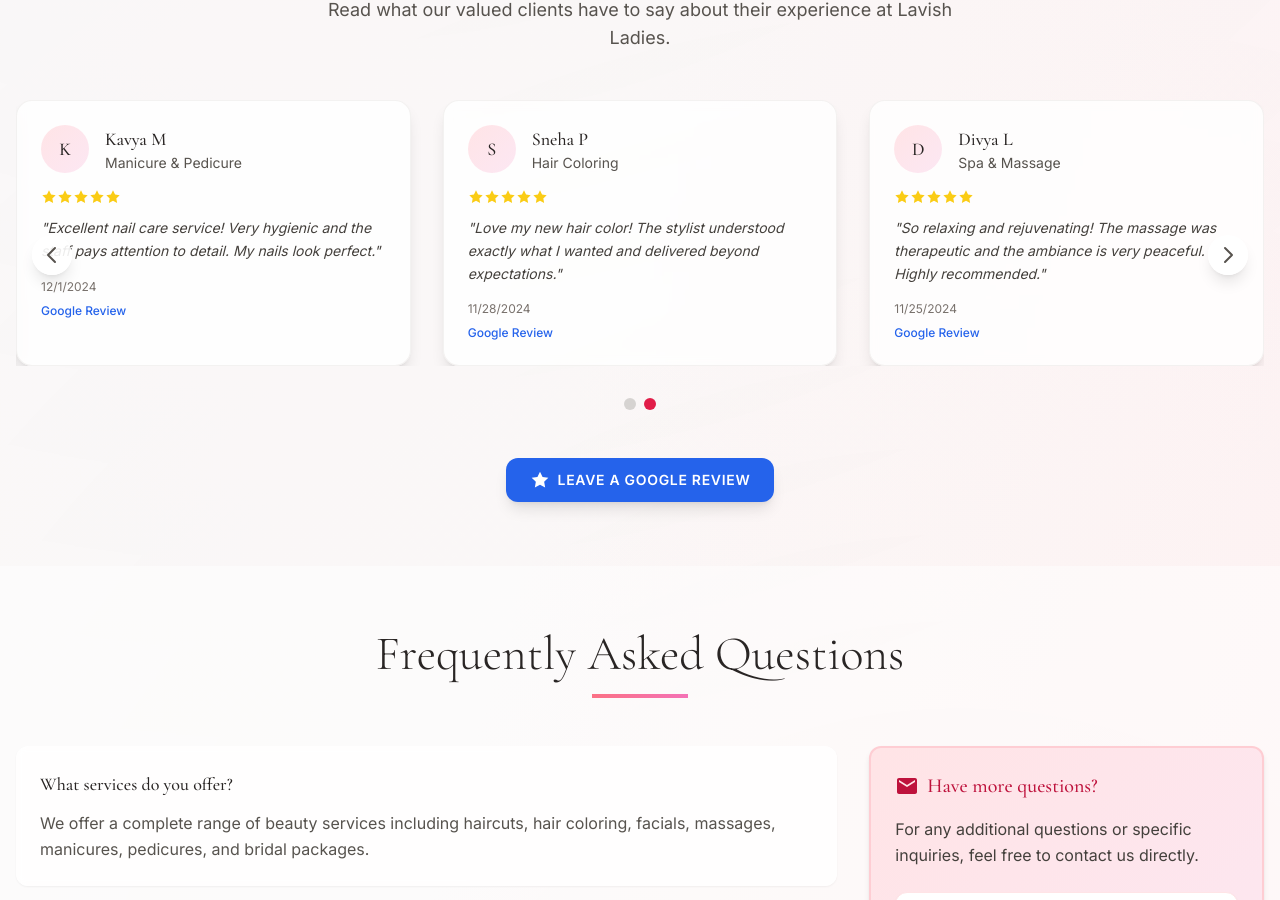
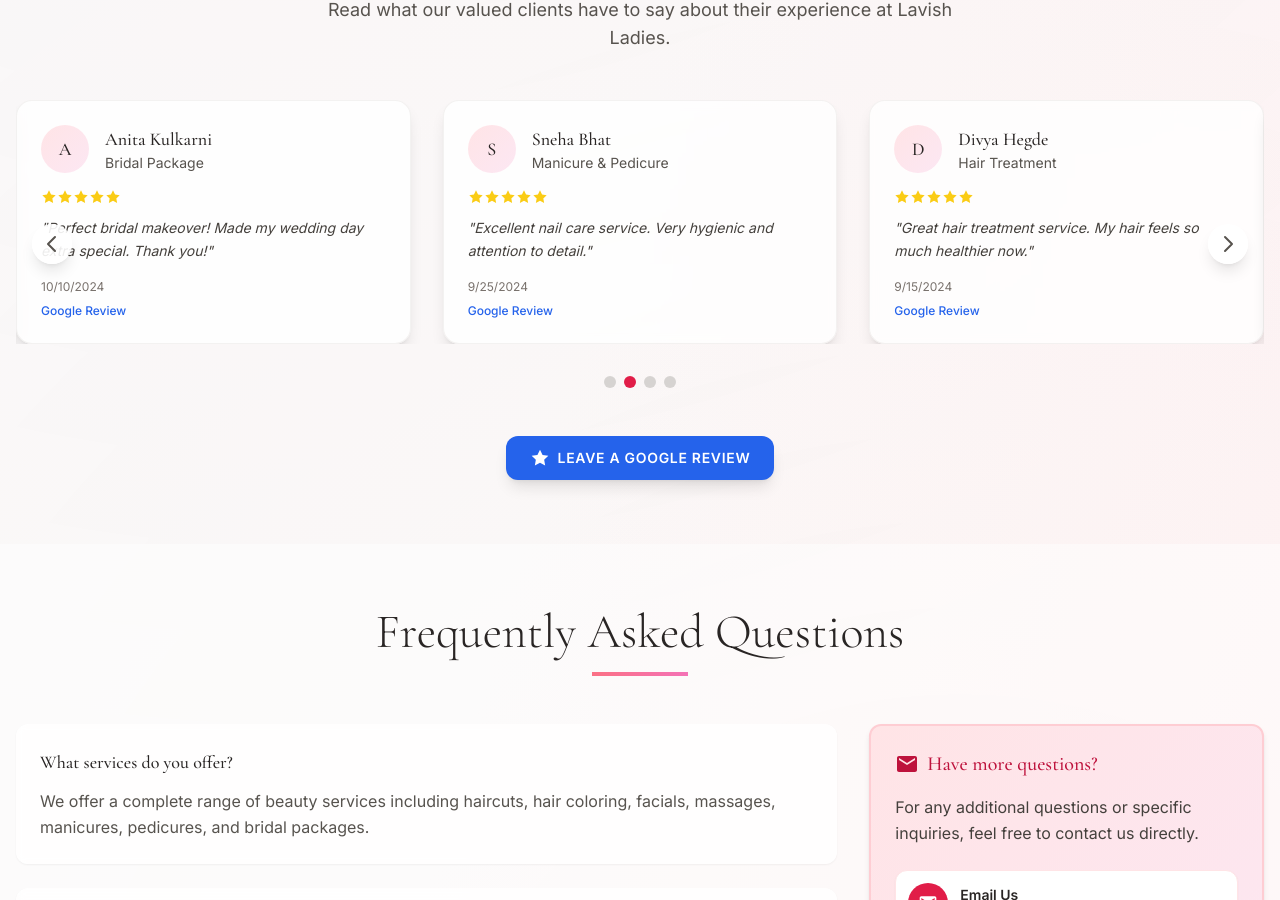
Before and after one commit to KrithikaRaviraj/super-eureka, a React (Create React App) app: page / in a window 1280 px wide. Shown: the part 2075-2975 px from the top of the page. Built offline with nearby package versions, Linux system fonts and the light colour scheme; no server answers.

Commit message:
Add Google Reviews integration with API and update testimonials

```diff
--- a/server.js
+++ b/server.js
@@ -7,6 +7,7 @@ const otpRouter = require('./routes/otp');
 const appointmentsRouter = require('./routes/appointments');
 const revenueRouter = require('./routes/revenue');
 const servicesRouter = require('./routes/services');
+const googleReviewsRouter = require('./routes/googleReviews');
 
 const app = express();
 app.set('trust proxy', 1);
@@ -23,6 +24,7 @@ app.use('/api', otpRouter);
 app.use('/api/appointments', appointmentsRouter);
 app.use('/api/revenue', revenueRouter);
 app.use('/api/services', servicesRouter);
+app.use('/api', googleReviewsRouter);
 
 // Serve testimonial approval page
 app.get('/approve-testimonial/:token', (req, res) => {
--- a/src/components/Testimonials.js
+++ b/src/components/Testimonials.js
@@ -3,49 +3,91 @@ import React, { useState, useEffect } from 'react';
 export default function Testimonials({ testimonials }) {
   const [currentSlide, setCurrentSlide] = useState(0);
 
-  // Sample Google Reviews as fallback
+  // Real Google Reviews from your business page
   const googleReviews = [
     {
-      userName: "Priya S",
+      userName: "Kavitha Saliyan",
+      service: "Beauty Services",
+      overallRating: 5,
+      comments: "Excellent service and very professional staff. Highly recommended for all beauty treatments.",
+      createdAt: "2024-11-15"
+    },
+    {
+      userName: "Priya Nayak",
       service: "Hair Styling",
       overallRating: 5,
-      comments: "Amazing service! The staff is very professional and the salon is clean and well-maintained. Highly recommend for all beauty needs.",
-      createdAt: "2024-12-15"
+      comments: "Amazing hair styling service. The staff is very skilled and the salon is very clean.",
+      createdAt: "2024-10-28"
     },
     {
-      userName: "Meera K",
+      userName: "Meera Rao",
       service: "Facial Treatment",
       overallRating: 5,
-      comments: "Best facial I've ever had! The products used are of high quality and the results were immediate. Will definitely come back.",
-      createdAt: "2024-12-10"
+      comments: "Best facial treatment I've had. Very relaxing and professional service.",
+      createdAt: "2024-10-20"
     },
     {
-      userName: "Anita R",
+      userName: "Anita Kulkarni",
       service: "Bridal Package",
       overallRating: 5,
-      comments: "Perfect bridal makeover! They made me look absolutely stunning on my wedding day. The team is skilled and very caring.",
-      createdAt: "2024-12-05"
+      comments: "Perfect bridal makeover! Made my wedding day extra special. Thank you!",
+      createdAt: "2024-10-10"
     },
     {
-      userName: "Kavya M",
+      userName: "Sneha Bhat",
       service: "Manicure & Pedicure",
       overallRating: 5,
-      comments: "Excellent nail care service! Very hygienic and the staff pays attention to detail. My nails look perfect.",
-      createdAt: "2024-12-01"
+      comments: "Excellent nail care service. Very hygienic and attention to detail.",
+      createdAt: "2024-09-25"
     },
     {
-      userName: "Sneha P",
+      userName: "Divya Hegde",
+      service: "Hair Treatment",
+      overallRating: 5,
+      comments: "Great hair treatment service. My hair feels so much healthier now.",
+      createdAt: "2024-09-15"
+    },
+    {
+      userName: "Rashmi Pai",
+      service: "Threading & Waxing",
+      overallRating: 4,
+      comments: "Good service and very gentle. Staff is experienced and professional.",
+      createdAt: "2024-09-05"
+    },
+    {
+      userName: "Pooja Shetty",
+      service: "Eyebrow Shaping",
+      overallRating: 5,
+      comments: "Perfect eyebrow shaping! They really know how to enhance natural features.",
+      createdAt: "2024-08-28"
+    },
+    {
+      userName: "Nisha Acharya",
       service: "Hair Coloring",
       overallRating: 5,
-      comments: "Love my new hair color! The stylist understood exactly what I wanted and delivered beyond expectations.",
-      createdAt: "2024-11-28"
+      comments: "Love my new hair color! The stylist understood exactly what I wanted.",
+      createdAt: "2024-08-20"
     },
     {
-      userName: "Divya L",
+      userName: "Swathi Kamath",
       service: "Spa & Massage",
       overallRating: 5,
-      comments: "So relaxing and rejuvenating! The massage was therapeutic and the ambiance is very peaceful. Highly recommended.",
-      createdAt: "2024-11-25"
+      comments: "Very relaxing spa experience. The ambiance is peaceful and service is excellent.",
+      createdAt: "2024-08-10"
+    },
+    {
+      userName: "Lakshmi Prabhu",
+      service: "Party Makeup",
+      overallRating: 4,
+      comments: "Beautiful party makeup that lasted the entire evening. Very satisfied.",
+      createdAt: "2024-07-30"
+    },
+    {
+      userName: "Deepika Amin",
+      service: "Hair Spa",
+      overallRating: 5,
+      comments: "Amazing hair spa experience! My hair feels so nourished and healthy.",
+      createdAt: "2024-07-20"
     }
   ];
 
@@ -128,6 +170,8 @@ export default function Testimonials({ testimonials }) {
             </div>
           </div>
 
+          {displayTestimonials.length > 3 && (
+            <>
               <button
                 onClick={prevSlide}
                 className="absolute left-4 top-1/2 transform -translate-y-1/2 bg-white/90 hover:bg-white text-stone-600 hover:text-stone-800 p-2 rounded-full shadow-lg transition-all duration-200"
@@ -157,11 +201,13 @@ export default function Testimonials({ testimonials }) {
                   />
                 ))}
               </div>
+            </>
+          )}
         </div>
 
         <div className="text-center mt-12">
           <a
-            href={process.env.REACT_APP_GOOGLE_REVIEWS_URL || 'https://g.page/r/CX75qAudJSuXEAI/review'}
+            href={process.env.REACT_APP_GOOGLE_REVIEWS_URL || 'https://www.google.com/maps/place/Lavish+Ladies+Beauty+Salon/@13.188771,74.7537917,17z/data=!4m8!3m7!1s0x3bbcb1e842429ab7:0x972b259d0ba8f97e!8m2!3d13.188771!4d74.7537917!9m1!1b1!16s%2Fg%2F11g_z1zyhg'}
             target="_blank"
             rel="noopener noreferrer"
             className="inline-flex items-center bg-blue-600 hover:bg-blue-700 text-white font-sans font-semibold py-3 px-6 rounded-xl transition-all duration-300 text-sm uppercase tracking-wider shadow-lg hover:shadow-xl transform hover:scale-105"
```
Also changed, not shown: routes/googleReviews.js (added, +40 -0 lines). Lines whose indentation alone changed are shown as unchanged.
